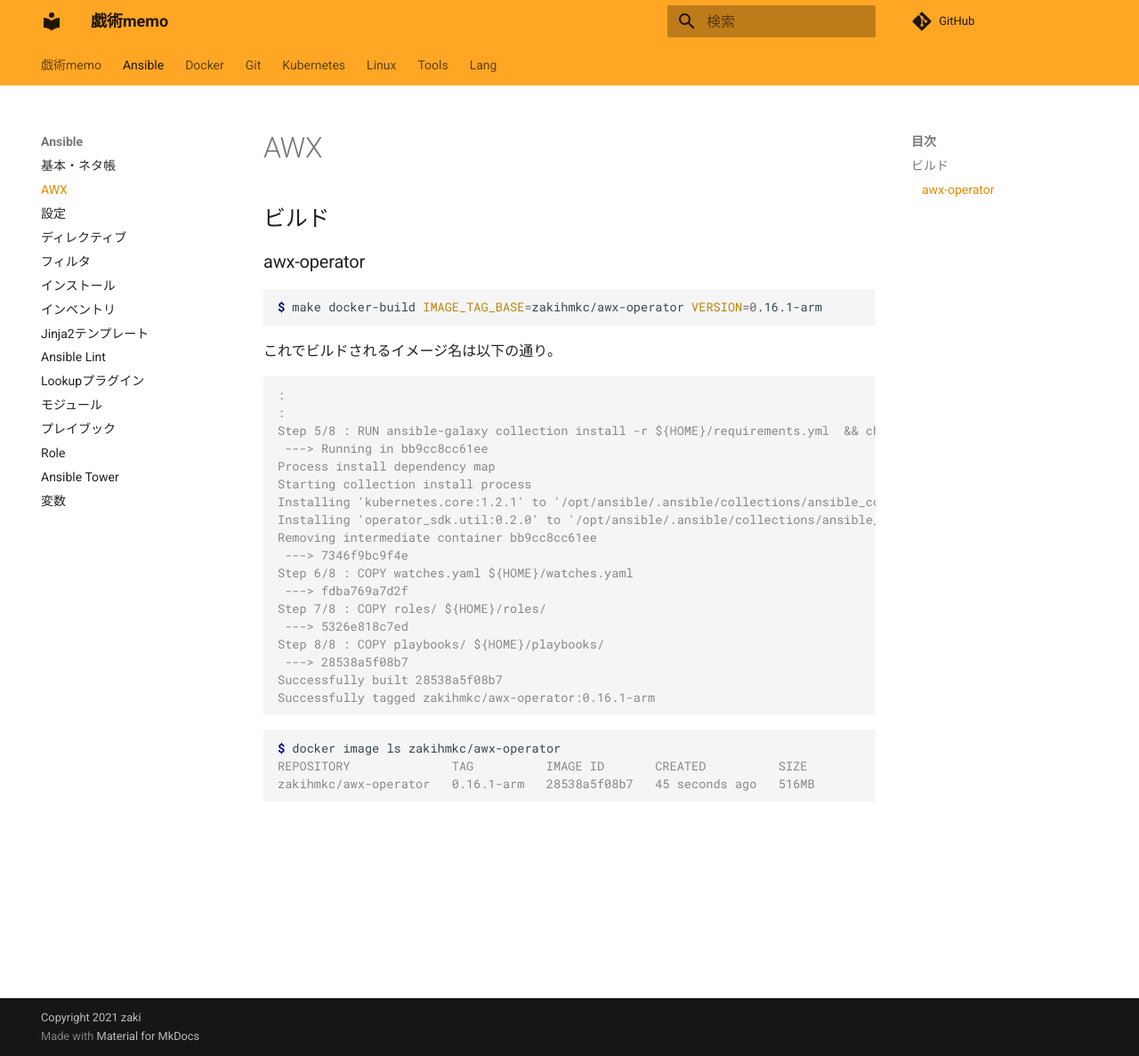
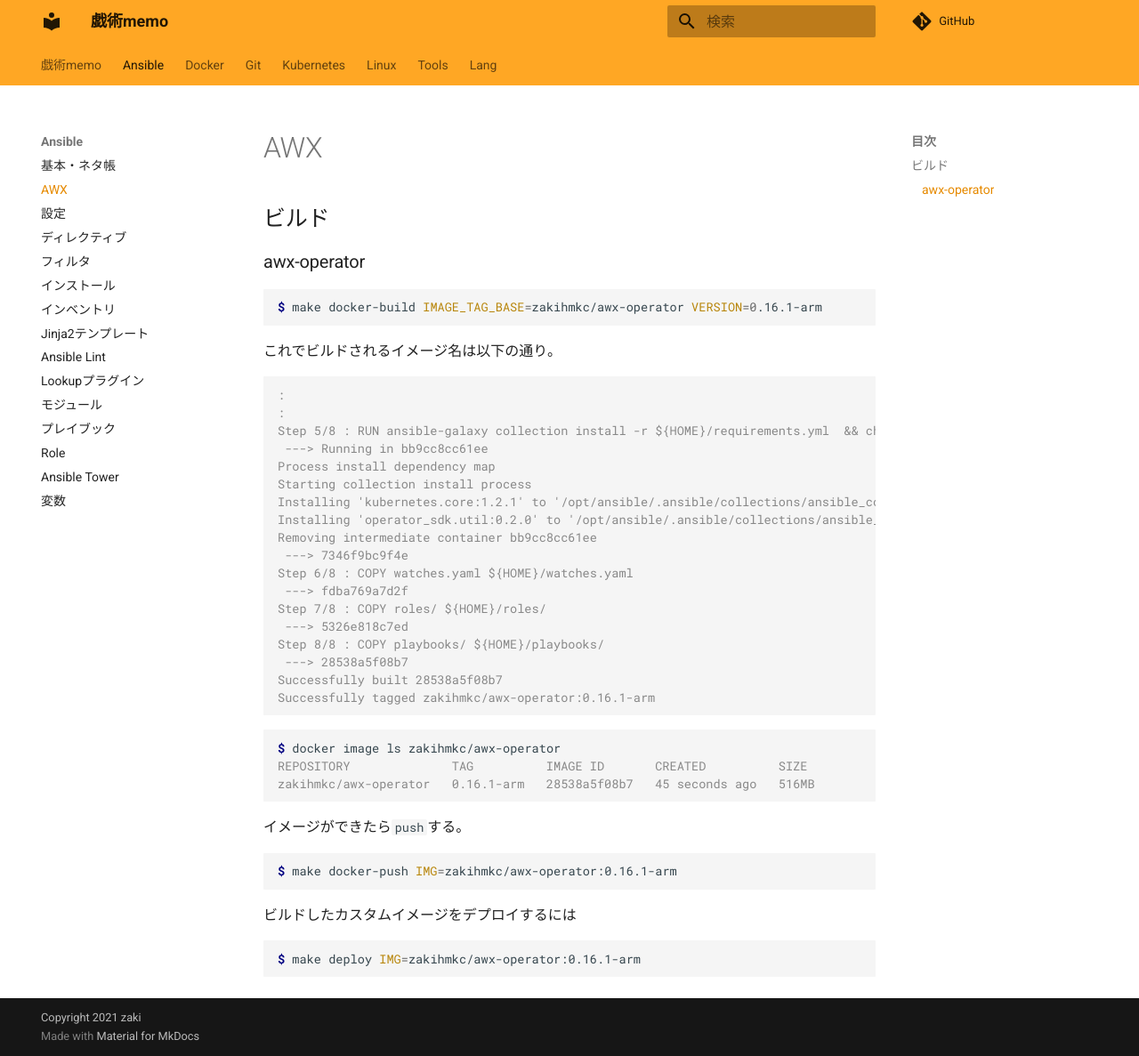
Before and after one commit to zaki-lknr/docs, an MkDocs documentation site: the page built from docs/Ansible/awx.md, in a window 1280 px wide and 1187 px high. Shown: the whole window at 89% size. Built offline with MkDocs 1.6.1 and Material for MkDocs 9.7.7, drawn with Linux system fonts in a browser that asks for light colours; comment, search, counter and statistics services are not loaded.

Commit message:
add: ansible/awx: awx-operatorのカスタムイメージのデプロイ

````diff
--- a/docs/Ansible/awx.md
+++ b/docs/Ansible/awx.md
@@ -36,3 +36,15 @@ $ docker image ls zakihmkc/awx-operator
 REPOSITORY              TAG          IMAGE ID       CREATED          SIZE
 zakihmkc/awx-operator   0.16.1-arm   28538a5f08b7   45 seconds ago   516MB
 ```
+
+イメージができたら`push`する。
+
+```console
+$ make docker-push IMG=zakihmkc/awx-operator:0.16.1-arm
+```
+
+ビルドしたカスタムイメージをデプロイするには
+
+```console
+$ make deploy IMG=zakihmkc/awx-operator:0.16.1-arm
+```
````
